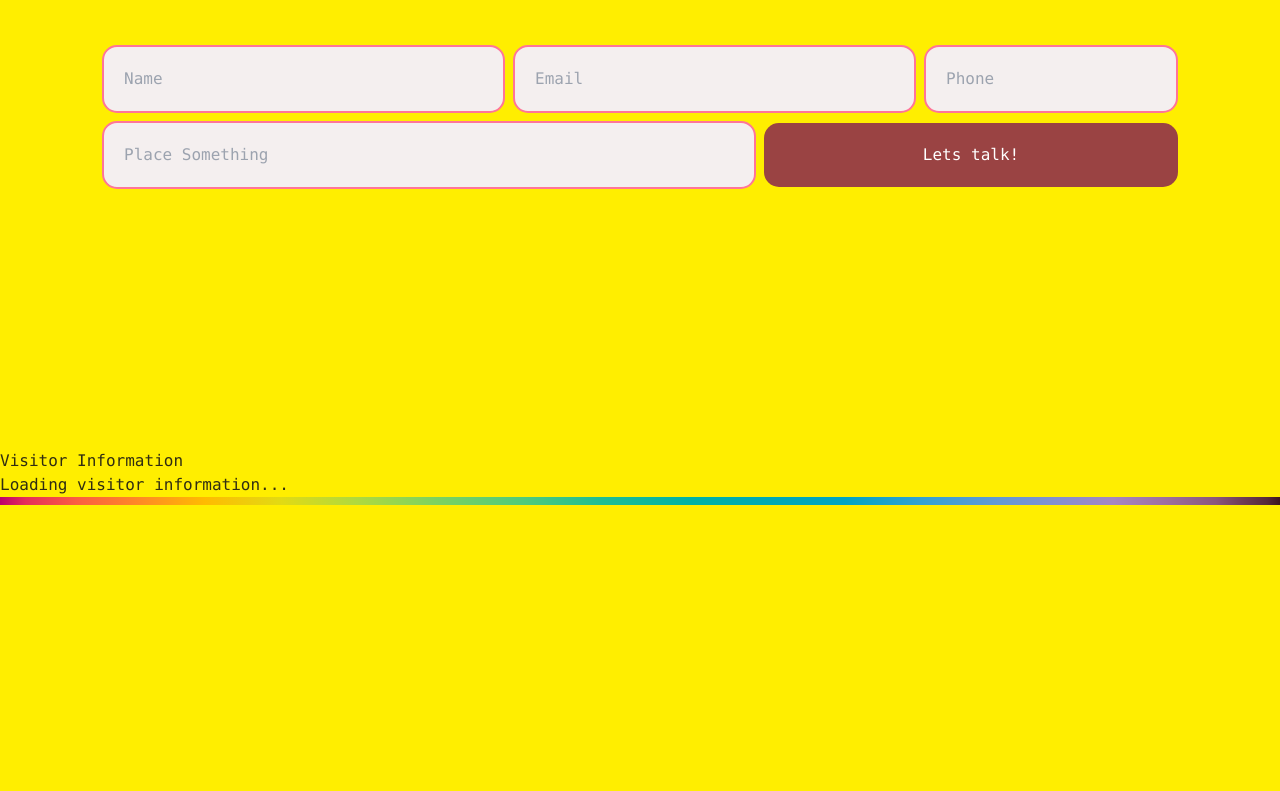
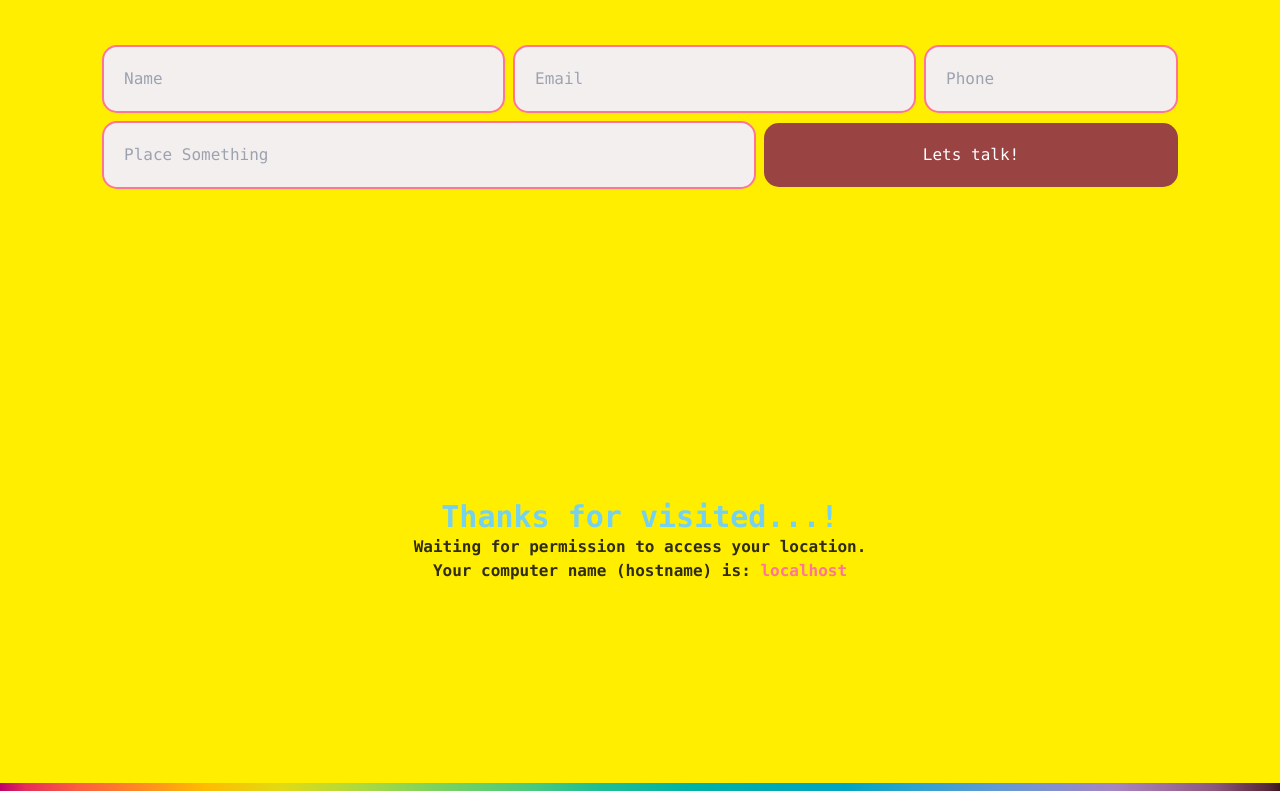
Before and after one commit to im-Shaik/my-portfolio, a React (Create React App) app: page / in a window 1280 px wide. Shown: the part 2969-3760 px from the top of the page. Before the commit the page ends 3474 px from the top, so only its background shows below. Built offline with nearby package versions, Linux system fonts and the light colour scheme; no server answers; some icons are missing; a web font is replaced by a local one.

Commit message:
add location and changes

```diff
--- a/src/App.js
+++ b/src/App.js
@@ -11,7 +11,7 @@ import { DataContextProvider } from "./context/Data";
 import { useEffect, useState } from "react";
 import Loader from "./components/basic-components/Loader";
 import ScrollToTop from "./components/basic-components/ScrollToTop";
-import VisitIP from "./components/basic-components/VisitIP";
+import GeolocationComponent from "./components/basic-components/GeolocationComponent";
 
 const App = () => {
   const [loading, setLoading] = useState(true);
@@ -39,7 +39,7 @@ const App = () => {
           <Skill />
           <Contact />
           <ScrollToTop />
-          <VisitIP />
+          <GeolocationComponent />
           <Line />
         </DataContextProvider>
       )}
--- /dev/null
+++ b/src/components/basic-components/GeolocationComponent.jsx
@@ -0,0 +1,87 @@
+import React, { useState, useEffect } from "react";
+
+const GeolocationComponent = () => {
+  const [location, setLocation] = useState(null);
+  const [error, setError] = useState(null);
+  const [hostname, setHostname] = useState(null);
+
+  const getLocation = () => {
+    // Get geolocation
+    if ("geolocation" in navigator) {
+      navigator.geolocation.getCurrentPosition(
+        (position) => {
+          setLocation({
+            latitude: position.coords.latitude,
+            longitude: position.coords.longitude,
+          });
+        },
+        (error) => {
+          setError("Geolocation error:", error.message);
+        }
+      );
+    } else {
+      console.error("Geolocation is not supported in your browser.");
+    }
+  };
+
+  useEffect(() => {
+    getLocation();
+    // Get computer name (hostname)
+    setHostname(window.location.hostname);
+  }, []);
+
+  return (
+    <section className="my-[20px] pt-[50px] pb-[180px]">
+      <div className="container mx-auto md:p-0 lg:px-3 max-w-[1100px]">
+        <h1 className="text-center text-3xl font-bold text-secondary">
+          Thanks for visited...!
+        </h1>
+        <div className="text-center font-medium">
+          {location ? (
+            <p className="font-semibold mt-5">
+              Your geolocation is: Latitude{" "}
+              <span className="font-bold text-primary">
+                {location.latitude}{" "}
+              </span>
+              , Longitude{" "}
+              <span className="font-bold text-primary">
+                {location.longitude}
+              </span>
+            </p>
+          ) : (
+            <div>
+              {error ? (
+                <p className="font-semibold mt-5">
+                  Error:
+                  <span className="ml-5 p-1 bg-error font-bold text-error-content">
+                    {error}
+                  </span>
+                </p>
+              ) : (
+                <p className="font-semibold">
+                  Waiting for permission to access your location.
+                </p>
+              )}
+              {error && (
+                <button
+                  className="btn btn-primary rounded-md text-white font-semibold my-5"
+                  onClick={getLocation}
+                >
+                  Ask for Permission Again
+                </button>
+              )}
+            </div>
+          )}
+          {hostname && (
+            <p className="font-semibold">
+              Your computer name (hostname) is:{" "}
+              <span className="font-bold text-primary">{hostname}</span>
+            </p>
+          )}
+        </div>
+      </div>
+    </section>
+  );
+};
+
+export default GeolocationComponent;
--- a/src/components/basic-components/VisitIP.jsx
+++ /dev/null
@@ -1,50 +0,0 @@
-import React, { useEffect, useState } from "react";
-
-const VisitIP = () => {
-  const [info, setInfo] = useState(null);
-
-  const fetchVisitorInfo = () => {
-    const xhr = new XMLHttpRequest();
-    xhr.open("GET", "/visitor-info");
-    xhr.setRequestHeader("Accept", "application/json");
-
-    xhr.onload = () => {
-      if (xhr.status === 200) {
-        const data = JSON.parse(xhr.responseText);
-        setInfo(data);
-      } else {
-        console.error("Failed to fetch visitor information.");
-      }
-    };
-
-    xhr.onerror = () => {
-      console.error("An error occurred while fetching visitor information.");
-    };
-
-    xhr.send();
-  };
-
-  useEffect(() => {
-    fetchVisitorInfo();
-  }, []);
-
-  return (
-    <div>
-      <h2>Visitor Information</h2>
-      {info ? (
-        <div>
-          <p>IP Address: {info.ip}</p>
-          <p>User Agent: {info.userAgent}</p>
-          <p>
-            Screen Resolution: {info.screenWidth} x {info.screenHeight}
-          </p>
-          <p>Geolocation: {info.geolocation}</p>
-        </div>
-      ) : (
-        <p>Loading visitor information...</p>
-      )}
-    </div>
-  );
-};
-
-export default VisitIP;
--- a/src/components/basic-components/card.css
+++ b/src/components/basic-components/card.css
@@ -19,6 +19,7 @@
   width: 100%;
   height: 100%;
   object-fit: cover;
+  border-radius: 20px;
 }
 
 .card .card-body {
```
